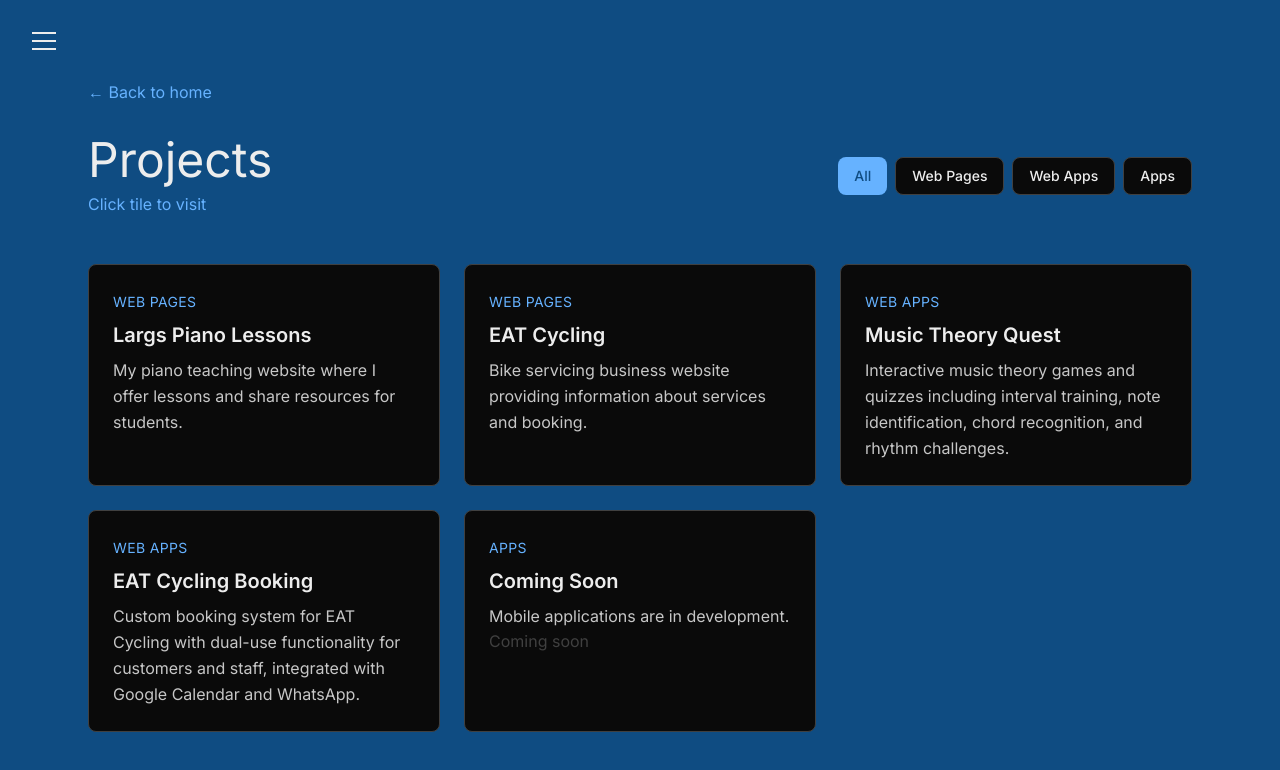
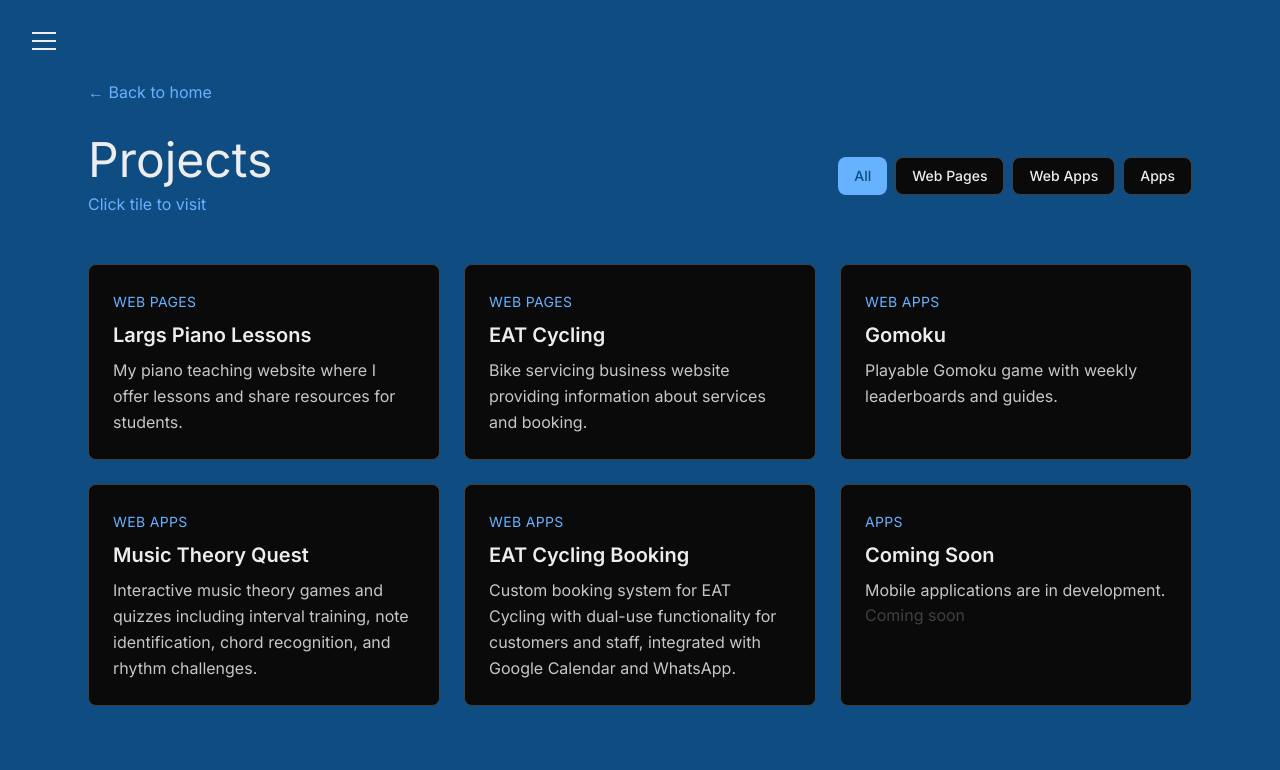
Before and after one commit to wuntunpunch/colinyoungscot, a Next.js app: page /projects in a window 1280 px wide. Shown: the top 770 px of the page. Built offline with nearby package versions, Linux system fonts and the light colour scheme; no server answers.

Commit message:
added gomoku to projects

```diff
--- a/app/projects/ProjectsContent.tsx
+++ b/app/projects/ProjectsContent.tsx
@@ -34,6 +34,12 @@ const projects: {
   {
     category: "Web Apps",
     items: [
+      {
+        title: "Gomoku",
+        description:
+          "Playable Gomoku game with weekly leaderboards and guides.",
+        url: "https://gomoku.fun",
+      },
       {
         title: "Music Theory Quest",
         description:
```
